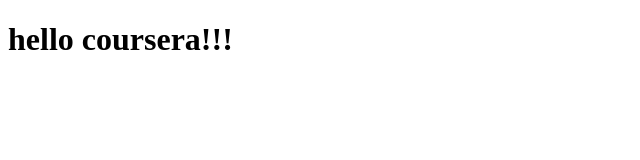
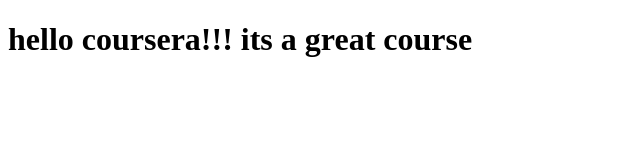
Before and after one commit to Shaityajit/Coursera, a plain HTML site: page mod2-sol/index.html in a window 1280 px wide. Shown: the whole page, without its empty margins (0-640 px from the left). Drawn offline with Linux system fonts and the light colour scheme.

Commit message:
Small addition.

```diff
--- a/mod2-sol/index.html
+++ b/mod2-sol/index.html
@@ -4,6 +4,6 @@
 	<title>coursera</title>
 </head>
 <body>
-<h1>hello coursera!!!</body<h1>
+<h1>hello coursera!!! its a great course</h1>
 </body>
 </html>
```
